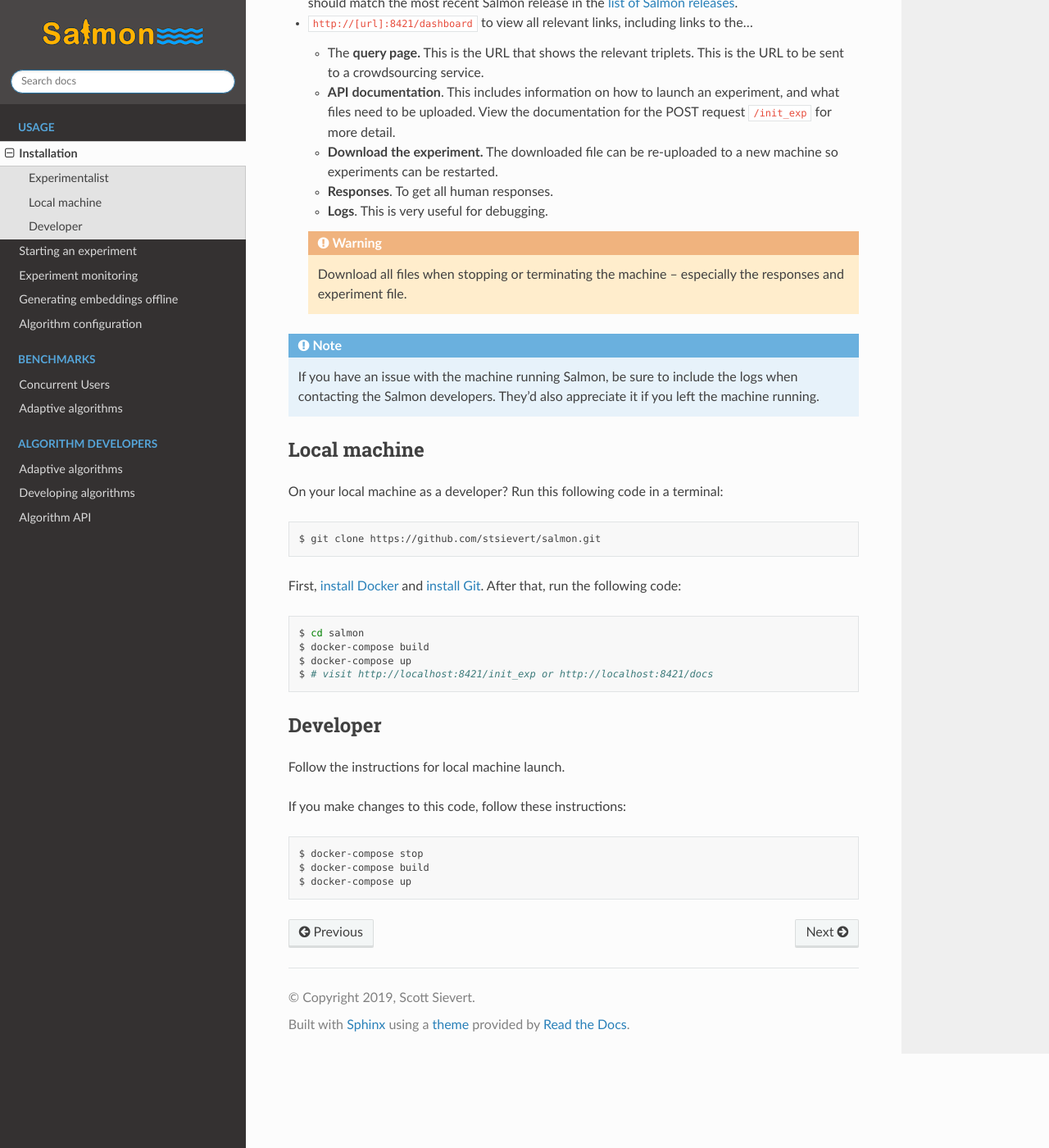
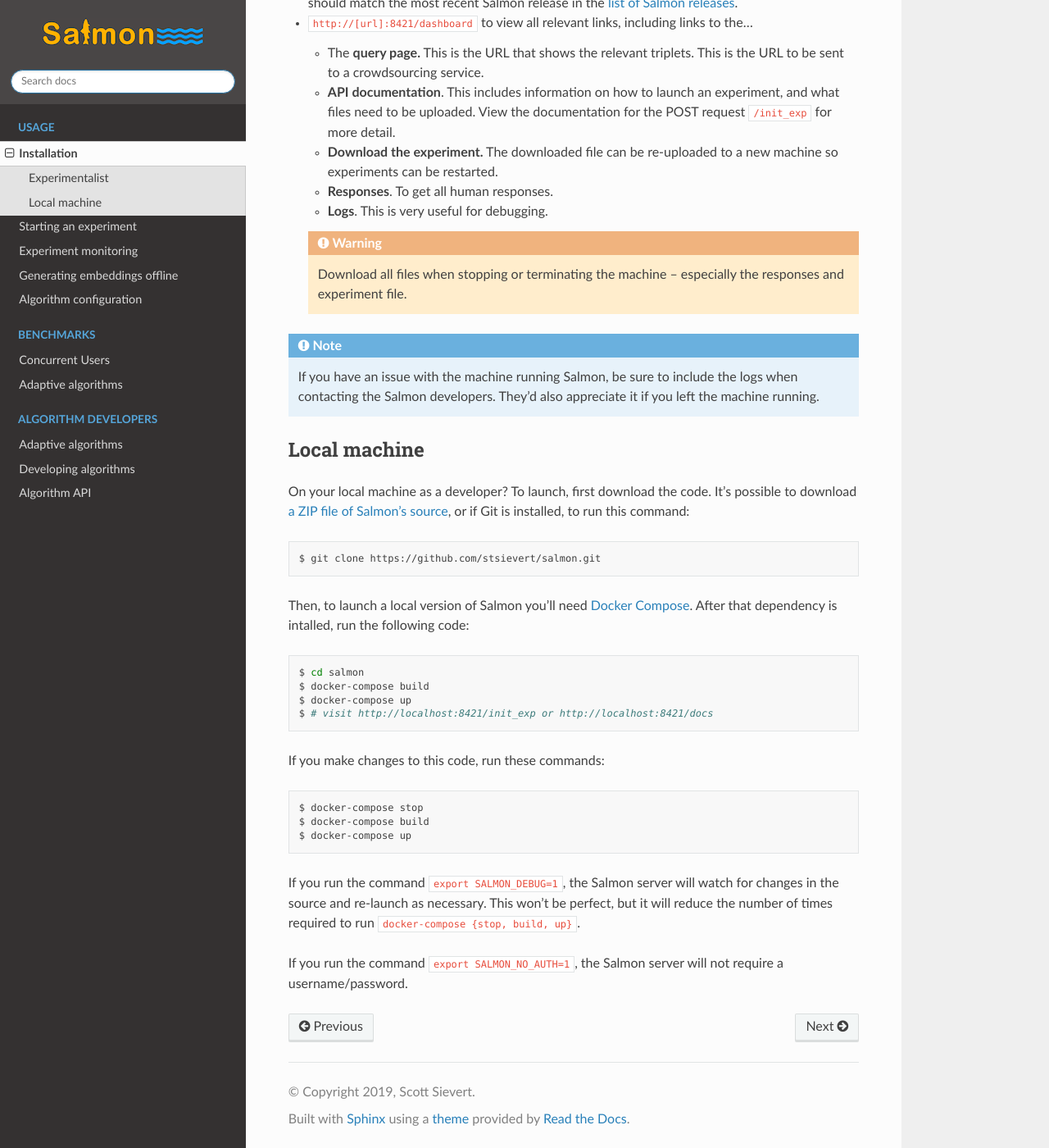
Before and after one commit to stsievert/salmon, a Sphinx documentation site: the page built from docs/source/installation.rst, in a window 1280 px wide and 1400 px high, scrolled down 1435 px. Shown: the whole window at 82% size. Built offline with Sphinx 7.4.7 and the Read the Docs theme 2.0.0, drawn with Linux system fonts in a browser that asks for light colours.

Commit message:
DOC: clarify docker-compose is required for local launch

```diff
--- a/docs/source/installation.rst
+++ b/docs/source/installation.rst
@@ -76,13 +76,19 @@ To start using Salmon, these endpoints will be available:
 
 Local machine
 -------------
-On your local machine as a developer? Run this following code in a terminal:
+
+On your local machine as a developer? To launch, first download the code.  It's
+possible to download `a ZIP file of Salmon's source`_, or if Git is installed,
+to run this command:
+
+.. _a ZIP file of Salmon's source: https://github.com/stsievert/salmon/archive/refs/heads/master.zip
 
 .. code:: shell
 
    $ git clone https://github.com/stsievert/salmon.git
 
-First, `install Docker`_ and `install Git`_. After that, run the following code:
+Then, to launch a local version of Salmon you'll need `Docker Compose`_.
+After that dependency is intalled, run the following code:
 
 .. _install Docker: https://www.docker.com/products/docker-desktop
 .. _install Git: https://git-scm.com/downloads
@@ -94,14 +100,20 @@ First, `install Docker`_ and `install Git`_. After that, run the following code:
    $ docker-compose up
    $ # visit http://localhost:8421/init_exp or http://localhost:8421/docs
 
-Developer
----------
-Follow the instructions for local machine launch.
+.. _Docker Compose: https://docs.docker.com/compose/install/
 
-If you make changes to this code, follow these instructions:
+If you make changes to this code, run these commands:
 
 .. code:: shell
 
 	$ docker-compose stop
 	$ docker-compose build
 	$ docker-compose up
+
+If you run the command ``export SALMON_DEBUG=1``, the Salmon server will watch
+for changes in the source and re-launch as necessary. This won't be perfect,
+but it will reduce the number of times required to run ``docker-compose {stop,
+build, up}``.
+
+If you run the command ``export SALMON_NO_AUTH=1``, the Salmon server will
+not require a username/password.
```
